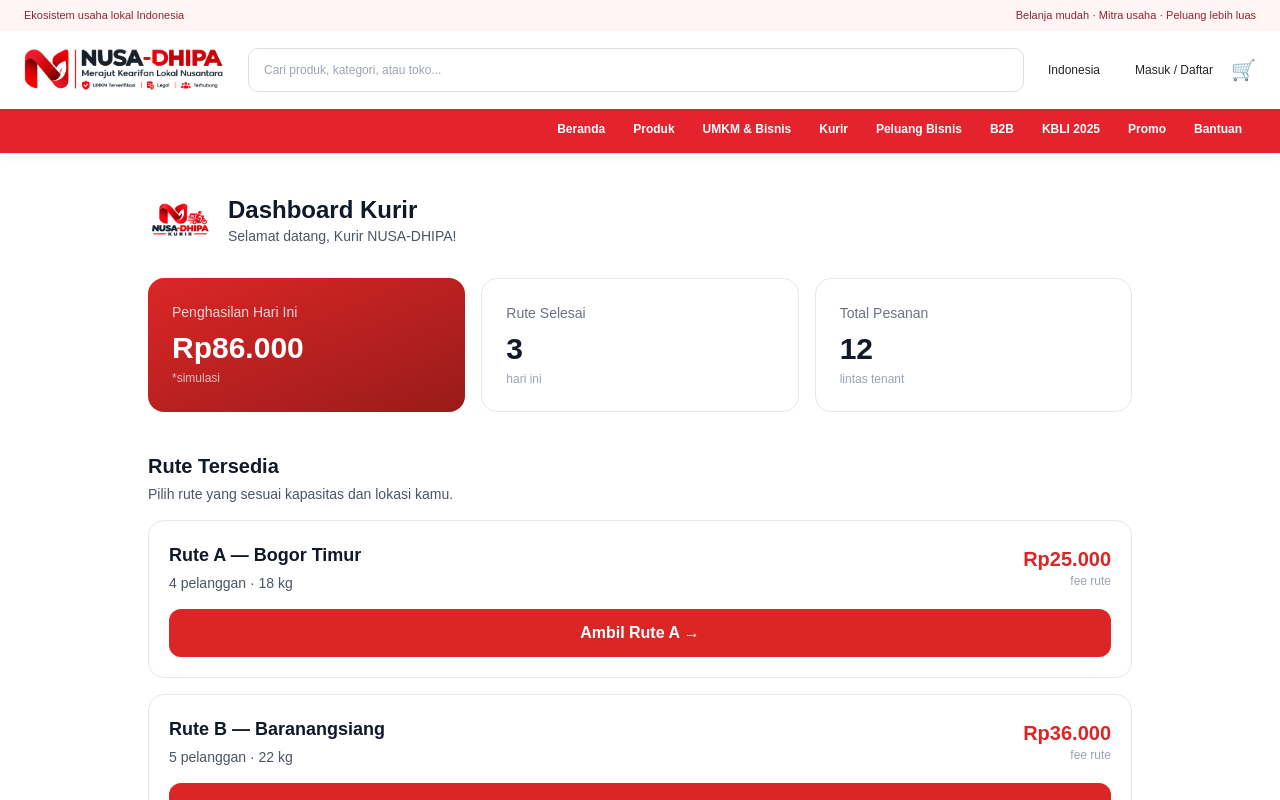
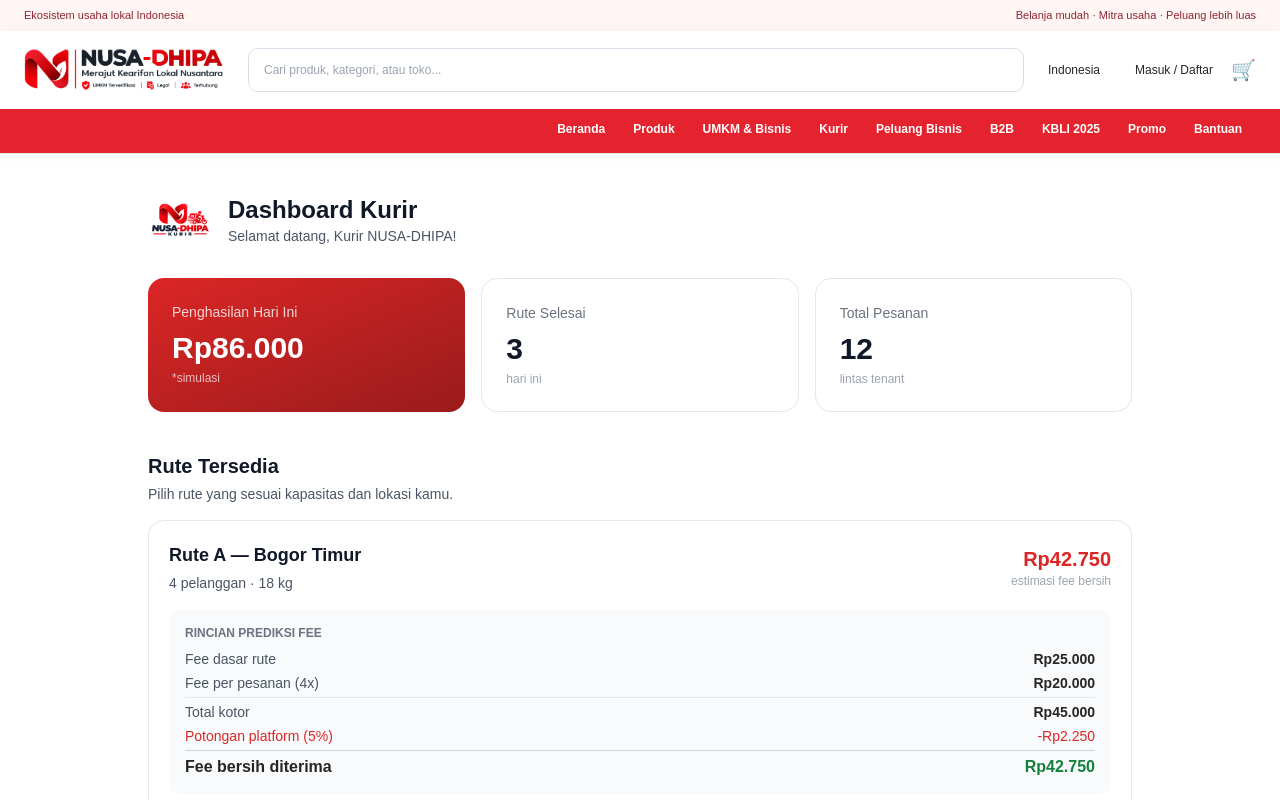
Before and after one commit to sazwarriyadhs/nusadhipa-marketplace, a Next.js app: page /courier/dashboard in a window 1280 px wide. Shown: the top 800 px of the page. Built offline with nearby package versions, Linux system fonts and the light colour scheme; no server answers.

Commit message:
feat: add fee prediction in courier dashboard

```diff
--- a/src/app/courier/dashboard/page.tsx
+++ b/src/app/courier/dashboard/page.tsx
@@ -9,13 +9,25 @@
   area: string;
   customers: number;
   weight_kg: number;
-  fee: number;
+  fee: number; // fee dasar rute
+  fee_per_order: number; // fee per pesanan
 };
 
+const FEE_PER_ORDER = 5000; // Rp5.000 per pesanan
+const PLATFORM_FEE_PERCENT = 5; // 5% potongan platform
+
+function calculateFee(route: Route) {
+  const totalOrderFee = route.fee_per_order * route.customers;
+  const gross = route.fee + totalOrderFee;
+  const platformFee = Math.round((gross * PLATFORM_FEE_PERCENT) / 100);
+  const net = gross - platformFee;
+  return { totalOrderFee, gross, platformFee, net };
+}
+
 const AVAILABLE_ROUTES: Route[] = [
-  { code: "A", area: "Bogor Timur", customers: 4, weight_kg: 18, fee: 25000 },
-  { code: "B", area: "Baranangsiang", customers: 5, weight_kg: 22, fee: 36000 },
-  { code: "C", area: "Bogor Utara", customers: 3, weight_kg: 12, fee: 20000 },
+  { code: "A", area: "Bogor Timur", customers: 4, weight_kg: 18, fee: 25000, fee_per_order: 5000 },
+  { code: "B", area: "Baranangsiang", customers: 5, weight_kg: 22, fee: 36000, fee_per_order: 5000 },
+  { code: "C", area: "Bogor Utara", customers: 3, weight_kg: 12, fee: 20000, fee_per_order: 5000 },
 ];
 
 export default function CourierDashboardPage() {
@@ -73,10 +85,38 @@
                     </p>
                   </div>
                   <div className="text-right">
-                    <p className="text-xl font-black text-red-600">Rp{route.fee.toLocaleString("id-ID")}</p>
-                    <p className="text-xs text-gray-400">fee rute</p>
+                    <p className="text-xl font-black text-red-600">Rp{calculateFee(route).net.toLocaleString("id-ID")}</p>
+                    <p className="text-xs text-gray-400">estimasi fee bersih</p>
                   </div>
                 </div>
+
+                {/* Prediksi Fee */}
+                <div className="mt-4 rounded-xl bg-gray-50 p-4">
+                  <p className="text-xs font-semibold text-gray-500 mb-2">RINCIAN PREDIKSI FEE</p>
+                  <div className="space-y-1 text-sm">
+                    <div className="flex justify-between">
+                      <span className="text-gray-600">Fee dasar rute</span>
+                      <span className="font-semibold">Rp{route.fee.toLocaleString("id-ID")}</span>
+                    </div>
+                    <div className="flex justify-between">
+                      <span className="text-gray-600">Fee per pesanan ({route.customers}x)</span>
+                      <span className="font-semibold">Rp{calculateFee(route).totalOrderFee.toLocaleString("id-ID")}</span>
+                    </div>
+                    <div className="flex justify-between border-t border-gray-200 pt-1 mt-1">
+                      <span className="text-gray-600">Total kotor</span>
+                      <span className="font-semibold">Rp{calculateFee(route).gross.toLocaleString("id-ID")}</span>
+                    </div>
+                    <div className="flex justify-between text-red-600">
+                      <span>Potongan platform ({PLATFORM_FEE_PERCENT}%)</span>
+                      <span>-Rp{calculateFee(route).platformFee.toLocaleString("id-ID")}</span>
+                    </div>
+                    <div className="flex justify-between border-t border-gray-300 pt-1 mt-1 text-base font-bold">
+                      <span>Fee bersih diterima</span>
+                      <span className="text-green-700">Rp{calculateFee(route).net.toLocaleString("id-ID")}</span>
+                    </div>
+                  </div>
+                </div>
+
                 <div className="mt-4">
                   {isClaimed ? (
                     <div className="flex items-center gap-2 rounded-xl bg-green-50 px-4 py-3 text-sm font-semibold text-green-700">
```
